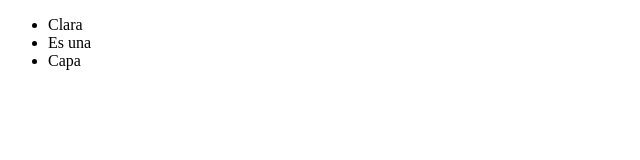
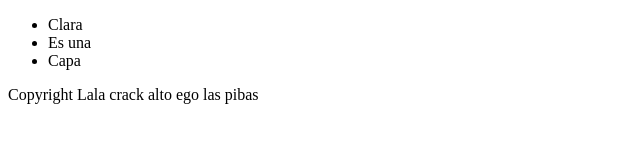
Before and after one commit to lalitis14/repo-ejercicio, a plain HTML site: page index.html in a window 1280 px wide. Shown: the whole page, without its empty margins (0-640 px from the left). Drawn offline with Linux system fonts and the light colour scheme.

Commit message:
footer agregado

```diff
--- a/index.html
+++ b/index.html
@@ -12,5 +12,6 @@
 
     </ul>
 
+<footer>Copyright Lala crack alto ego las pibas</footer>
   </body>
 </html>
```
